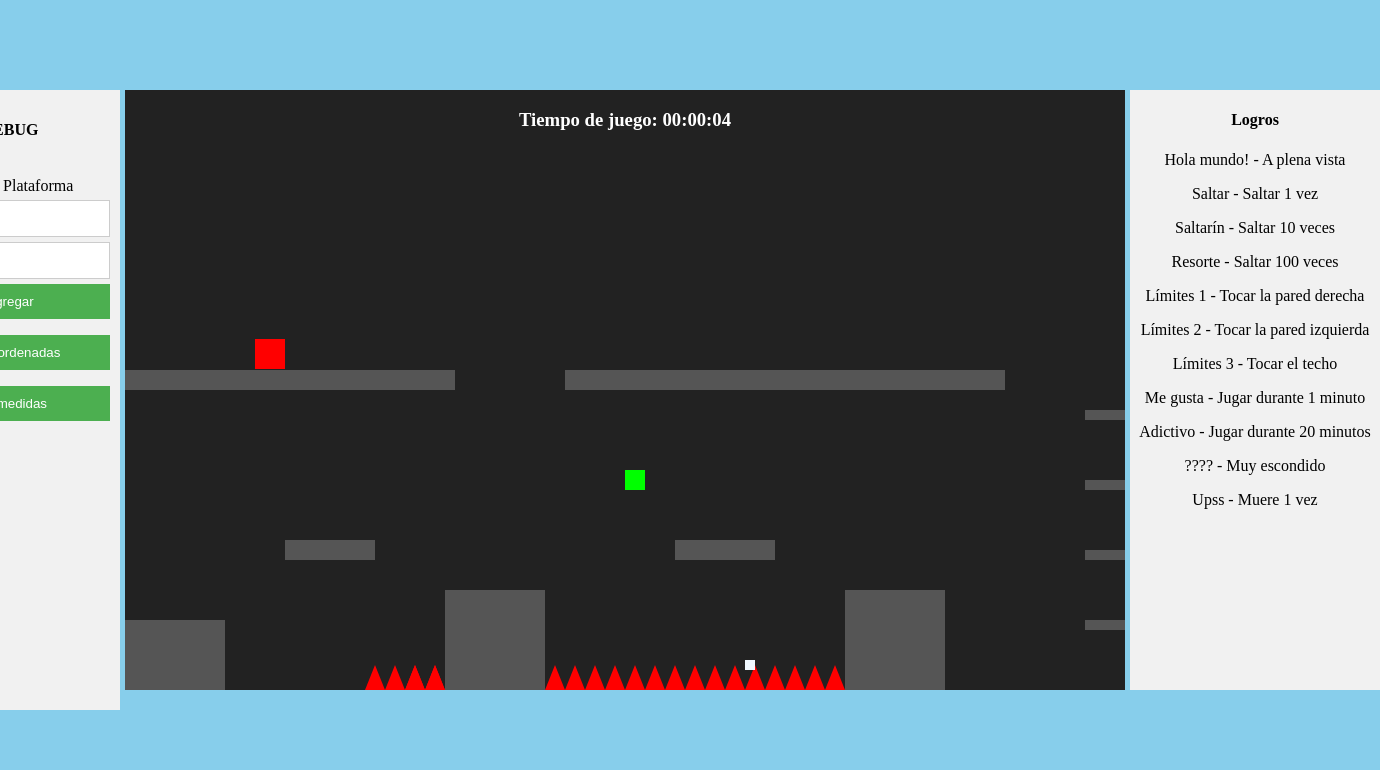
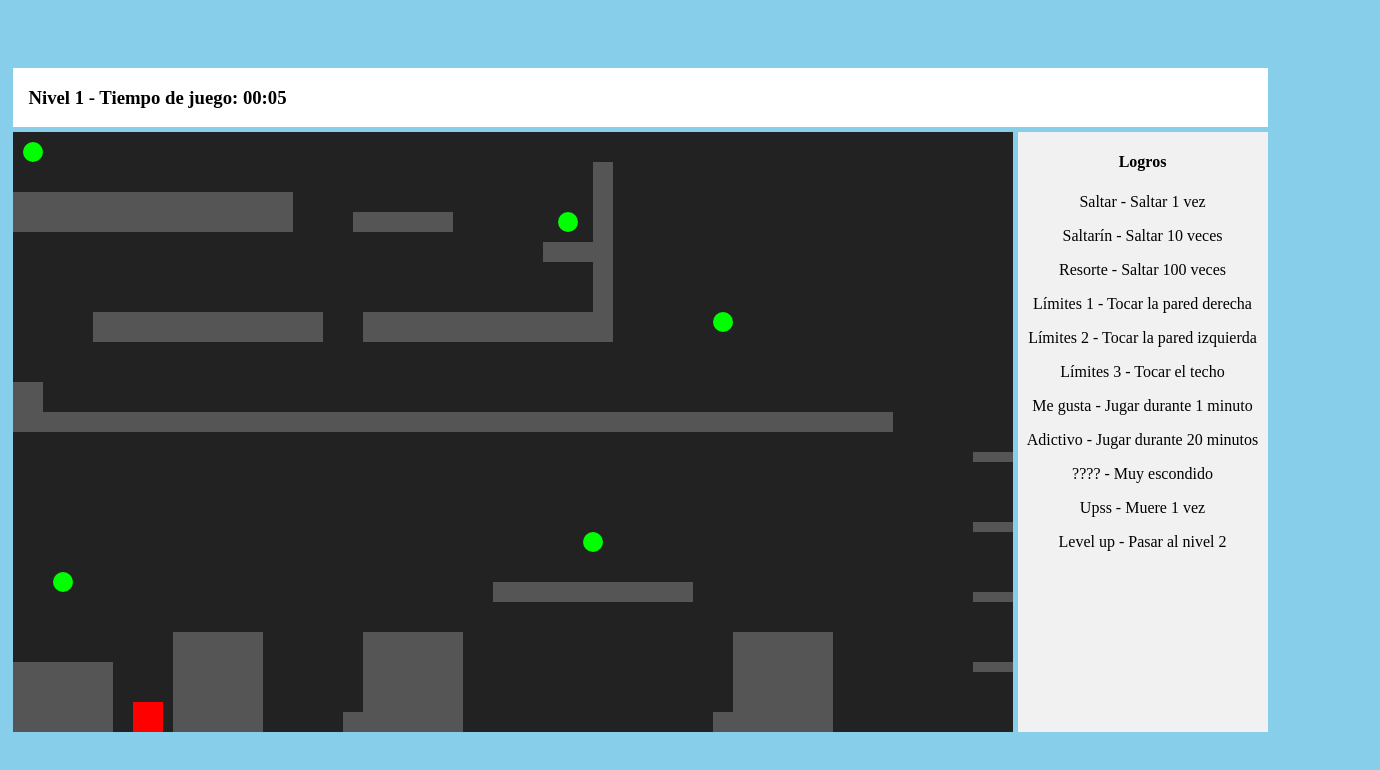
Before and after one commit to gafernandez87/the-obtainer, a plain HTML site: page index.html in a window 1280 px wide. Shown: the whole page, 1380 px wide, since content can reach past the window. Drawn offline with Linux system fonts and the light colour scheme.

Commit message:
agrego niveles

```diff
--- a/index.html
+++ b/index.html
@@ -8,6 +8,13 @@
 </head>
 <body>
     <div class="game-container">
+        <div class="header">
+            <h3 id="timer">
+                <span>Nivel <b id="current-level">1</b> - </span>
+                <span>Tiempo de juego: <b id="game-time">00:00</b></span>
+            </h3>
+        </div>
+        <div class="body">
             <!-- <textarea id="log"></textarea> -->
             <div class="debug" style="display: none;">
                 <h4>DEBUG</h4>
@@ -21,17 +28,19 @@
                 <button id="show-size">Ver medidas</button>
             </div>
             <div id="game">
-            <h3 id="timer">Tiempo de juego: <b>00:00:00</b></h3>
                 <div id="player"></div>
             </div>
             <div class="achievement-container">
                 <h4>Logros</h4>
             </div>
         </div>
+    </div>
+
     <script src="scripts/achievements.js"></script>
     <script src="scripts/tokens.js"></script>
     <script src="scripts/spikes.js"></script>
     <script src="scripts/platforms.js"></script>
+    <script src="scripts/levels.js"></script>
     <script src="scripts/main.js"></script>
 </body>
 </html>
--- a/scripts/achievements.js
+++ b/scripts/achievements.js
@@ -1,14 +1,8 @@
 let jumpCounter = 0;
 let diedCounter = 0;
-let timer = 0;
+let timer = 1;
 
 const achievementList = [
-    { id: 1, title: 'Hola mundo!', description: 'A plena vista', achieved: false, left: 620, top: 570, height: 10, width: 10,
-        check: function({player}, box){
-            return this.achieved ||
-                player.top < box.bottom && player.right > box.left && player.left < box.right;
-        }
-    },
     { id: 2, title: 'Saltar', description: 'Saltar 1 vez', achieved: false , left: 0, top: 0, check: () => jumpCounter >= 1},
     { id: 3, title: 'Saltarín', description: 'Saltar 10 veces', achieved: false , left: 0, top: 0, check: () => jumpCounter >= 10},
     { id: 4, title: 'Resorte', description: 'Saltar 100 veces', achieved: false , left: 0, top: 0, check: () => jumpCounter >= 100},
@@ -39,7 +33,8 @@ const achievementList = [
             player.bottom === game.bottom && player.right === (game.right - 30)
         }
     },
-    { id: 11, title: 'Upss', description: 'Muere 1 vez', achieved: false , left: 0, top: 0, check: ()=> diedCounter > 0},
+    { id: 11, title: 'Upss', description: 'Muere 1 vez', achieved: false , left: 0, top: 0, check: () => diedCounter > 0},
+    { id: 12, title: 'Level up', description: 'Pasar al nivel 2', achieved: false , left: 0, top: 0, check: () => {}},
 
 ];
 
@@ -50,7 +45,9 @@ setInterval(() => {
     const hours = Math.floor(timer / 3600);
     const minutes = Math.floor((timer % 3600) / 60);
     const seconds = timer % 60;
-    document.querySelector('#timer b').textContent = `${hours.toString().padStart(2, '0')}:${minutes.toString().padStart(2, '0')}:${seconds.toString().padStart(2, '0')}`;
+    const hoursText = hours ? `${hours.toString().padStart(2, '0')}:` : '';
+
+    document.querySelector('#game-time').textContent = `${hoursText}${minutes.toString().padStart(2, '0')}:${seconds.toString().padStart(2, '0')}`;
 
     timer++;
 }, 1000);
--- /dev/null
+++ b/scripts/levels.js
@@ -0,0 +1,42 @@
+let currentLevel = 1;
+
+const levels = {
+    '1': {
+        platforms: platformsLevel1,
+        spikes: [],
+        tokens: tokensLevel1,
+    },
+    '2': {
+        platforms: platformsLevel2,
+        spikes: spikesLevel2,
+        tokens: tokensLevel2,
+    }
+}
+
+// Crear plataformas dinámicamente
+function drawLevel() {
+    const platforms = levels[currentLevel].platforms;
+    drawPlatforms(platforms);
+
+    const spikes = levels[currentLevel].spikes;
+    drawSpikes(spikes);
+
+    const tokens = levels[currentLevel].tokens;
+    drawTokens(tokens);
+}
+
+function tokenCollected() {
+    const tokens = levels[currentLevel].tokens;
+    if(tokens.every(t => t.collected)) {
+        changeLevel(++currentLevel);
+    }
+}
+
+
+function changeLevel(newLevel) {
+    achievementList.find(a => a.id === 12).achieved = true;
+    currentLevel = newLevel;
+    document.getElementById('current-level').innerText = currentLevel;
+    resetGame();
+    drawLevel();
+}
--- a/scripts/main.js
+++ b/scripts/main.js
@@ -73,6 +73,7 @@ function updateVerticalPosition() {
 
 // Manejar colisiones con las plataformas
 function handlePlatformCollisions() {
+    let isColliding = false;
     const platforms = document.getElementsByClassName('platform');
     const updatedPlayer  = document.getElementById('player');
     const pLeft = updatedPlayer.offsetLeft;
@@ -96,19 +97,21 @@ function handlePlatformCollisions() {
 
         // Vertical, de abajo hacia arriba
         if (
+            !isColliding &&
             velocityY < 0 &&
-            pLeft < (platform.offsetLeft + platform.offsetWidth -10) &&
-            (pRight - 10) > platform.offsetLeft
-            && pBottom >= platform.offsetTop + platform.offsetHeight
-            && player.offsetTop <= platform.offsetTop + platform.offsetHeight
+            pLeft < (platform.offsetLeft + platform.offsetWidth - 10) &&
+            (pRight - 10) > platform.offsetLeft &&
+            player.offsetTop <= platform.offsetTop + platform.offsetHeight + 5 && // Tolerancia de 5px
+            player.offsetTop >= platform.offsetTop + platform.offsetHeight
         ) {
+            isColliding = true;
             velocityY = 0;
-            isJumping = false;
-            player.style.top = `${platform.offsetTop + platform.offsetHeight + 1}px`;
+            player.style.top = `${platform.offsetTop + platform.offsetHeight + 1}px`; // Desplaza al jugador hacia abajo
         }
 
         // Add horizontal collision detection right
         if(
+            !isColliding &&
             velocityX > 0
             && pRight > platform.offsetLeft && pRight < platform.offsetLeft + platform.offsetWidth
             && pBottom-5 > platform.offsetTop
@@ -119,6 +122,7 @@ function handlePlatformCollisions() {
 
         // add horizontal collision detection left
         if(
+            !isColliding &&
             velocityX < 0
             && pLeft < platform.offsetLeft + platform.offsetWidth && pLeft > platform.offsetLeft
             && (pBottom-5) > platform.offsetTop
@@ -161,13 +165,11 @@ function gameLoop() {
 
 // Inicializar el juego
 function initGame() {
-    createPlatforms();
-    createSpikes();
-    createTokens();
+    drawLevel();
     handleInput();
 
     gameLoop();
-    debug();
+    // debug();
 }
 
 initGame();
--- a/scripts/platforms.js
+++ b/scripts/platforms.js
@@ -1,5 +1,32 @@
 // Configuración de plataformas para un mapa más grande y desafiante
-const platformData = [
+const platformsLevel1 = [
+    { left: 0, bottom: 0, height: 70, width: 100 },
+    { left: 160, bottom: 0, height: 100, width: 90},
+    { left: 350, bottom: 0, height: 100, width: 100},
+    { left: 330, bottom: 0, height: 20, width: 20},
+    { left: 720, bottom: 0, height: 100, width: 100},
+    { left: 480, bottom: 130, height: 20, width: 200 },
+    { left: 700, bottom: 0, height: 20, width: 20},
+
+    { left: 960, bottom: 60, height: 10, width: 40},
+    { left: 960, bottom: 130, height: 10, width: 40},
+    { left: 960, bottom: 200, height: 10, width: 40},
+    { left: 960, bottom: 270, height: 10, width: 40},
+
+
+    { left: 0, bottom: 300, height: 20, width: 880},
+
+    { left: 0, bottom: 500, height: 40, width: 280},
+
+    { left: 0, bottom: 320, height: 30, width: 30},
+    { left: 80, bottom: 390, height: 30, width: 230},
+    { left: 350, bottom: 390, height: 30, width: 230},
+    { left: 340, bottom: 500, height: 20, width: 100},
+    { left: 580, bottom: 390, height: 180, width: 20},
+    { left: 530, bottom: 470, height: 20, width: 50},
+];
+
+const platformsLevel2 = [
     { left: 0, bottom: 0, height: 70, width: 100 },
     { left: 320, bottom: 0, height: 100, width: 100},
     { left: 160, bottom: 130, height: 20, width: 90},
@@ -15,11 +42,17 @@ const platformData = [
     { left: 440, bottom: 300, height: 20, width: 440},
     { left: 0, bottom: 300, height: 20, width: 330},
 
+    { left: 0, bottom: 500, height: 60, width: 330}
 ];
 
-// Crear plataformas dinámicamente
-function createPlatforms() {
-    platformData.forEach(data => {
+const platformIntervals = [];
+
+function drawPlatforms(platforms) {
+    document.querySelectorAll('.platform').forEach(a => a.remove());
+
+    platformIntervals.forEach(a => clearInterval(a));
+
+    platforms.forEach(data => {
         const platform = document.createElement('div');
         platform.classList.add('platform');
         platform.style.left = `${data.left}px`;
@@ -31,7 +64,7 @@ function createPlatforms() {
         if(data.move){
             // make the platform move horizontally if move === h or vertically if move === v using from and to
             let direction = 1;
-            setInterval(() => {
+            const intervalID = setInterval(() => {
                 if(data.move === 'h'){
                     if(data.left >= data.to) direction = -1;
                     if(data.left <= data.from) direction = 1;
@@ -45,6 +78,8 @@ function createPlatforms() {
                     platform.style.bottom = `${data.bottom}px`;
                 }
             }, data.speed / 60);
+
+            platformIntervals.push(intervalID);
         }
 
     });
--- a/scripts/spikes.js
+++ b/scripts/spikes.js
@@ -1,26 +1,31 @@
 // Configuración de plataformas para un mapa más grande y desafiante
-const spikesData = [
-    { left: 280, bottom: 0 },
-    { left: 300, bottom: 0 },
-];
+const spikesLevel2 = [];
 
-function addSpikesToList(){
+const spikeIntervals = [];
+
+function genereateLvl2(){
     let from = 240;
     for(let i= 0; i < 4; i++){
-        spikesData.push({left: from, bottom: 0});
+        spikesLevel2.push({left: from, bottom: 0});
         from += 20;
     }
 
     from = 420;
     for(let i= 0; i < 15; i++){
-        spikesData.push({left: from, bottom: 0});
+        spikesLevel2.push({left: from, bottom: 0});
         from += 20;
     }
+
+    spikesLevel2.push({ left: 280, bottom: 0 });
+    spikesLevel2.push({ left: 300, bottom: 0 });
 }
-addSpikesToList();
+genereateLvl2();
 
 // Crear plataformas dinámicamente
-function createSpikes() {
+function drawSpikes(spikesData) {
+    document.querySelectorAll('.spike').forEach(a => a.remove());
+    spikeIntervals.forEach(a => clearInterval(a));
+
     spikesData.forEach(data => {
         const spike = document.createElement('div');
         spike.classList.add('spike');
@@ -29,18 +34,20 @@ function createSpikes() {
         game.appendChild(spike);
 
         // on player collission, kill the player
-        setInterval(() => {
+        const intervalID = setInterval(() => {
             const playerRect = player.getBoundingClientRect();
             const spikeRect = spike.getBoundingClientRect();
-            if(checkCollision(playerRect, spikeRect)){
+            if(checkSpikeCollision(playerRect, spikeRect)){
                 diedCounter++;
                 resetGame();
             }
         }, 1000 / 60);
+
+        spikeIntervals.push(intervalID);
     });
 }
 
-function checkCollision(rect1, rect2) {
+function checkSpikeCollision(rect1, rect2) {
     return !(rect1.right < rect2.left ||
         rect1.left > rect2.right ||
         rect1.bottom < rect2.top ||
--- a/scripts/tokens.js
+++ b/scripts/tokens.js
@@ -1,11 +1,21 @@
 // Configuración de plataformas para un mapa más grande y desafiante
-const tokens = [
-    { left: 500, bottom: 200 },
+const tokensLevel1 = [
+    { left: 10, bottom: 570, collected: false },
+    { left: 40, bottom: 140, collected: false },
+    { left: 570, bottom: 180, collected: false },
+    { left: 700, bottom: 400, collected: false },
+    { left: 545, bottom: 500, collected: false },
 ];
 
+const tokensLevel2 = [];
+
+const tokenIntervals = [];
 
 // Crear plataformas dinámicamente
-function createTokens() {
+function drawTokens(tokens) {
+    document.querySelectorAll('.token').forEach(a => a.remove());
+    tokenIntervals.forEach(a => clearInterval(a));
+
     tokens.forEach(data => {
         const token = document.createElement('div');
         token.classList.add('token');
@@ -13,17 +23,22 @@ function createTokens() {
         token.style.bottom = `${data.bottom}px`;
         game.appendChild(token);
 
-        // on player collission, kill the player
-        // setInterval(() => {
-        //     const playerRect = player.getBoundingClientRect();
-        //     const spikeRect = spike.getBoundingClientRect();
-        //     if(checkCollision(playerRect, spikeRect)){
-        //     }
-        // }, 1000 / 60);
+        const intervalID = setInterval(() => {
+            const tokenRect = token.getBoundingClientRect();
+            const playerRect = player.getBoundingClientRect();
+            if(!data.collected && checkTokenCollision(playerRect, tokenRect)){
+                data.collected = true;
+                token.remove();
+
+                tokenCollected();
+            }
+        }, 500 / 60);
+
+        tokenIntervals.push(intervalID);
     });
 }
 
-function checkCollision(rect1, rect2) {
+function checkTokenCollision(rect1, rect2) {
     return !(rect1.right < rect2.left ||
         rect1.left > rect2.right ||
         rect1.bottom < rect2.top ||
--- a/styles.css
+++ b/styles.css
@@ -10,6 +10,19 @@ body {
 }
 
 .game-container {
+    display: flex;
+    flex-direction: column;
+    gap: 5px;
+}
+
+.header {
+    background-color: white;
+    padding: 0 1rem;
+    color: black;
+
+}
+
+.body {
     display: flex;
     flex-direction: row;
     gap: 5px;
@@ -66,8 +79,10 @@ body {
     width: 30px;
     height: 30px;
     background-color: #f00;
-    left: 130px;
-    bottom: 330px;
+    left: 440px;
+    bottom: 450px;
+    left: 120px;
+    bottom: 40px;
 }
 
 .platform {
@@ -78,12 +93,6 @@ body {
 .achievement {
     position: absolute;
     background-color: aliceblue;
-}
-
-
-#timer {
-    color: white;
-    text-align: center;
 }
 
 .spike {
@@ -113,4 +122,5 @@ body {
     width: 20px;
     height: 20px;
     background-color: #0f0;
+    border-radius: 20px;
 }
```
Lines whose indentation alone changed are shown as unchanged.
